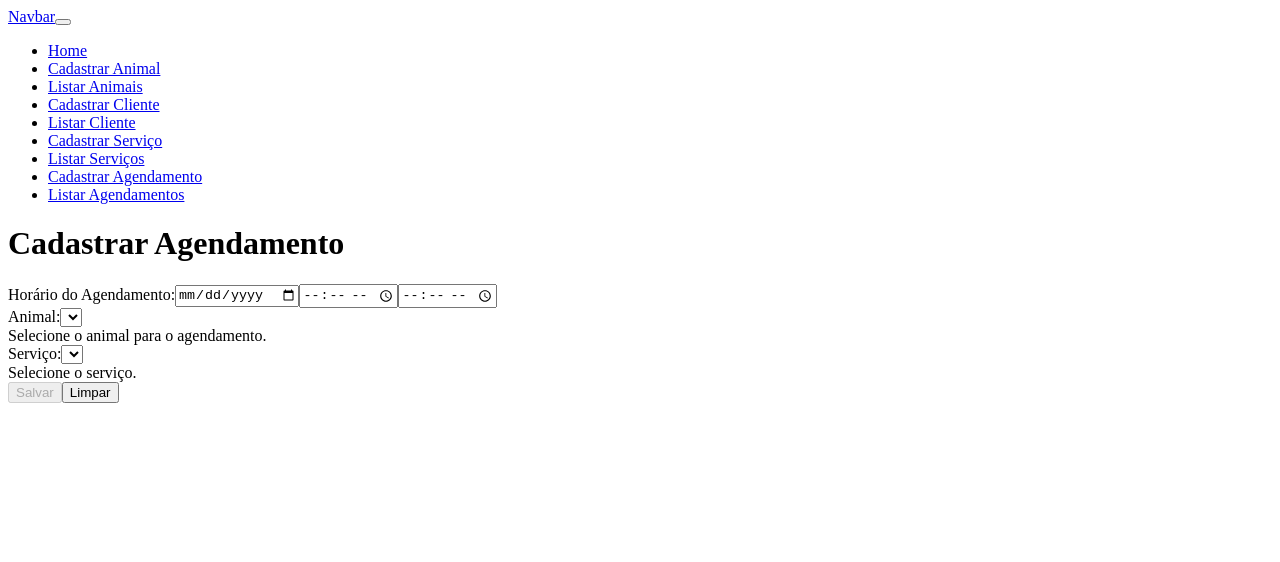
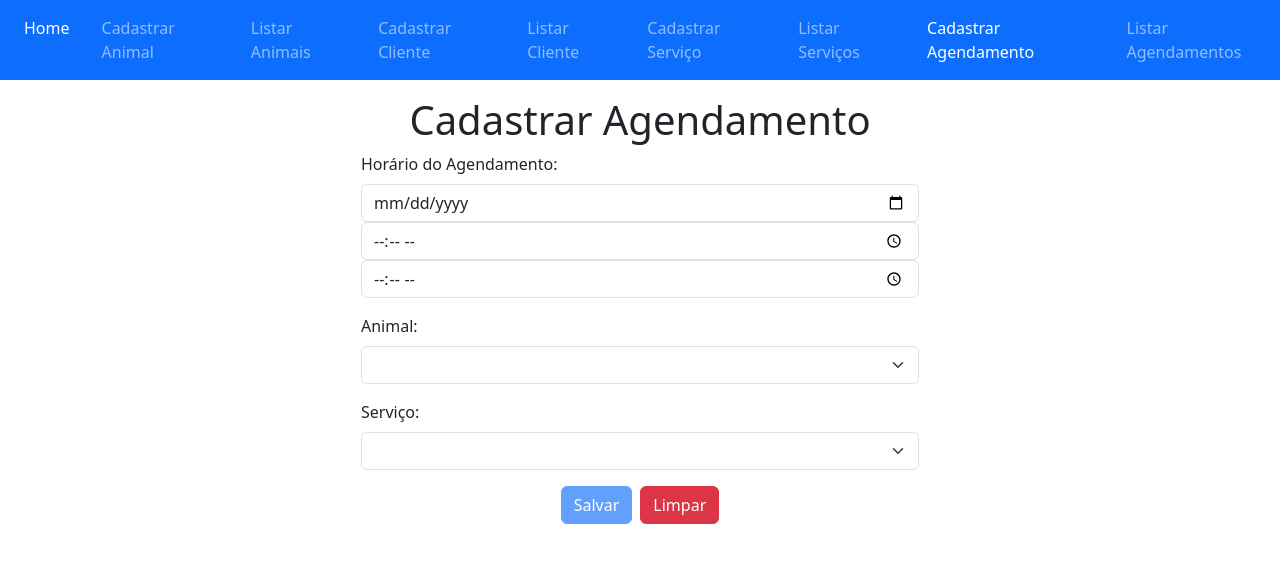
Before and after one commit to HendrikBK/trabalho-programacao-web-hendrik, an Angular app: page /agendamentos/cadastro-agendamento in a window 1280 px wide. Shown: the top 562 px of the page. Built offline with nearby package versions, Linux system fonts and the light colour scheme.

Commit message:
Melhorar CSS

```diff
--- a/angular.json
+++ b/angular.json
@@ -27,7 +27,8 @@
               }
             ],
             "styles": [
-              "src/styles.css"
+              "src/styles.css",
+              "node_modules/bootstrap/dist/css/bootstrap.min.css"
             ],
             "scripts": []
           },
--- a/package.json
+++ b/package.json
@@ -19,6 +19,7 @@
     "@angular/platform-browser-dynamic": "^19.1.0",
     "@angular/router": "^19.1.0",
     "@sweetalert2/ngx-sweetalert2": "^14.0.1",
+    "bootstrap": "^5.3.8",
     "dexie": "^4.2.1",
     "rxjs": "~7.8.0",
     "sweetalert2": "^11.26.3",
--- a/src/app/components/agendamentos/cadastro-agendamento/cadastro-agendamento.component.html
+++ b/src/app/components/agendamentos/cadastro-agendamento/cadastro-agendamento.component.html
@@ -20,7 +20,6 @@
                     <option [value]="animal.id">{{ animal.nome }}</option>
                     }
                 </select>
-                <div class="form-text">Selecione o animal para o agendamento.</div>
             </div>
             <div class="mb-3">
                 <label for="servicoId" class="form-label">Serviço:</label>
@@ -29,10 +28,11 @@
                     <option [value]="servico.id">{{ servico.nome }}</option>
                     }
                 </select>
-                <div class="form-text">Selecione o serviço.</div>
             </div>
-            <button type="submit" class="btn btn-primary" [disabled]="formAgendamento.invalid">Salvar</button>
-            <button type="reset" class="ms-2 btn btn-danger">Limpar</button>
+            <div class="mb-3">
+                <button type="submit" class="btn btn-primary" [disabled]="formAgendamento.invalid">Salvar</button>
+                <button type="reset" class="ms-2 btn btn-danger">Limpar</button>
+            </div>
         </form>
     </div>
 </div>
--- a/src/app/components/animais/cadastro-animal/cadastro-animal.component.html
+++ b/src/app/components/animais/cadastro-animal/cadastro-animal.component.html
@@ -33,8 +33,10 @@
                             }
                     </select>
                 </div>
-                <button type="submit" class="btn btn-primary">Cadastrar</button>
-                <button type="reset" class="ms-2 btn btn-danger">Limpar</button>
+                <div class="mb-3">
+                    <button type="submit" class="btn btn-primary">Cadastrar</button>
+                    <button type="reset" class="ms-2 btn btn-danger">Limpar</button>
+                </div>
             </form>
         </div>}
 </div>
--- a/src/app/components/clientes/cadastro-cliente/cadastro-cliente.component.html
+++ b/src/app/components/clientes/cadastro-cliente/cadastro-cliente.component.html
@@ -15,8 +15,10 @@
                 <input type="text" class="form-control" id="fone" formControlName="fone" required />
             </div>
             <!-- Adicionar campo para selecionar cliente -->
-            <button type="submit" class="btn btn-primary">Cadastrar</button>
-            <button type="reset" class="ms-2 btn btn-danger">Limpar</button>
+            <div class="mb-3">
+                <button type="submit" class="btn btn-primary">Cadastrar</button>
+                <button type="reset" class="ms-2 btn btn-danger">Limpar</button>
+            </div>
         </form>
     </div>
 </div>
--- a/src/app/components/servicos/cadastro-servico/cadastro-servico.component.html
+++ b/src/app/components/servicos/cadastro-servico/cadastro-servico.component.html
@@ -6,9 +6,10 @@
                 <label for="nome" class="form-label">Nome do Servico:</label>
                 <input type="text" class="form-control" id="nome" formControlName="nome" required />
             </div>
-            <!-- Adicionar campo para selecionar cliente -->
-            <button type="submit" class="btn btn-primary">Cadastrar</button>
-            <button type="reset" class="ms-2 btn btn-danger">Limpar</button>
+            <div class="mb-3">
+                <button type="submit" class="btn btn-primary">Cadastrar</button>
+                <button type="reset" class="ms-2 btn btn-danger">Limpar</button>
+            </div>
         </form>
     </div>
 </div>
--- a/src/app/shared/components/layout/header/header.component.css
+++ b/src/app/shared/components/layout/header/header.component.css
@@ -0,0 +1,10 @@
+li {
+    list-style-type: none;
+    padding-left: 1em;
+}
+
+ul {
+    display: flex;
+    margin: auto;
+    width: fit-content;
+}
--- a/src/app/shared/components/layout/header/header.component.html
+++ b/src/app/shared/components/layout/header/header.component.html
@@ -1,11 +1,4 @@
-<nav class="navbar navbar-expand-lg bg-body-tertiary">
-  <div class="container-fluid">
-    <a class="navbar-brand" href="#">Navbar</a>
-    <button class="navbar-toggler" type="button" data-bs-toggle="collapse" data-bs-target="#navbarSupportedContent"
-      aria-controls="navbarSupportedContent" aria-expanded="false" aria-label="Toggle navigation">
-      <span class="navbar-toggler-icon"></span>
-    </button>
-    <div class="collapse navbar-collapse" id="navbarSupportedContent">
+<nav class="navbar navbar-expand-lg navbar-dark bg-primary">
       <ul class="navbar-nav me-auto mb-2 mb-lg-0">
         <li class="nav-item">
           <a class="nav-link active" aria-current="page" href="#">Home</a>
@@ -35,6 +28,4 @@
           <a class="nav-link active" aria-current="page" routerLink="/agendamentos/listar-agendamentos" routerLinkActive="active">Listar Agendamentos</a>
         </li>
       </ul>
-    </div>
-  </div>
 </nav>
--- a/src/styles.css
+++ b/src/styles.css
@@ -1 +1,8 @@
-/* You can add global styles to this file, and also import other style files */
+td {
+    text-align: center;
+}
+
+form > div:last-of-type {
+    margin:auto;
+    width: fit-content;
+}
```
Also changed, not shown: 1 other file (tests, documents, lock files or other folders).
